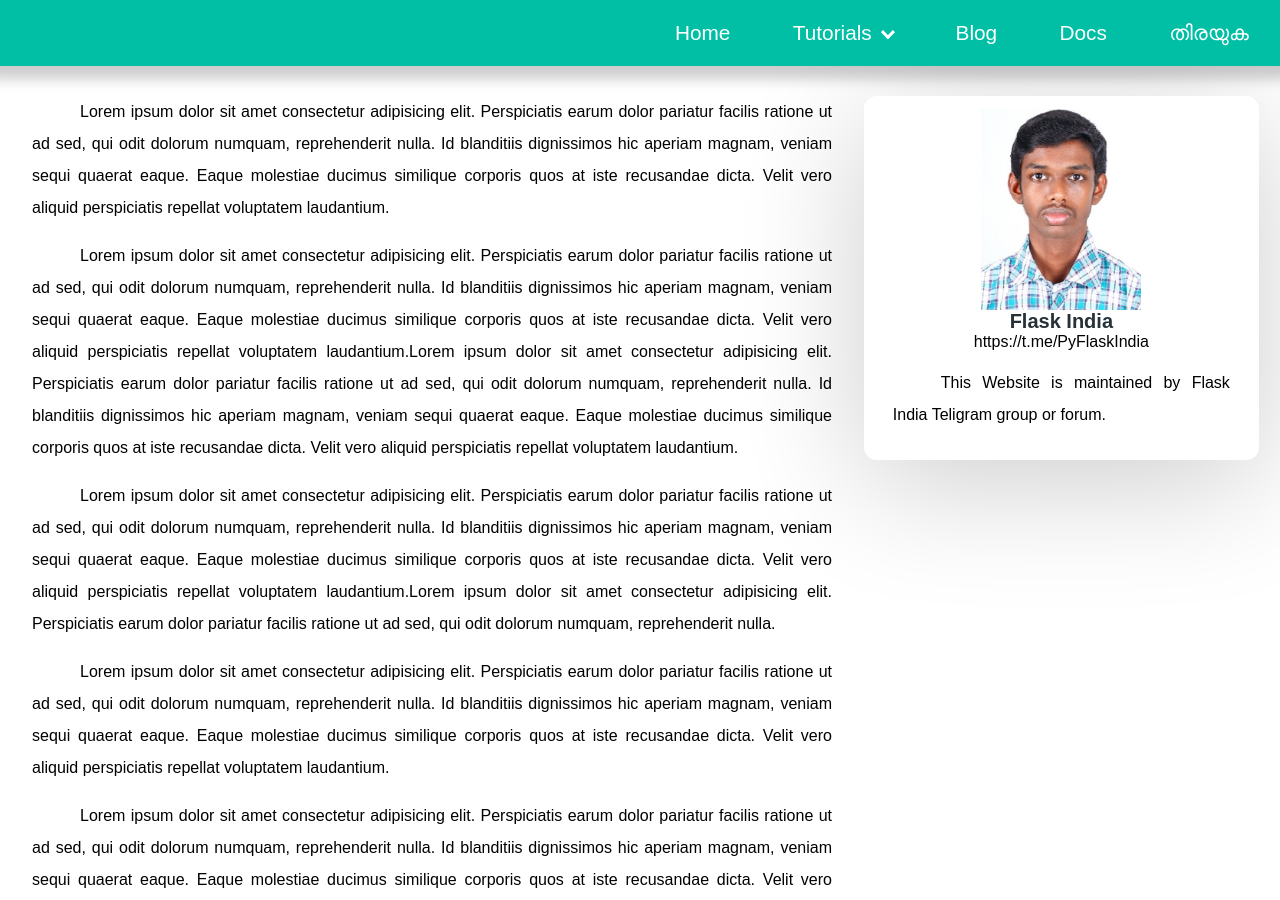
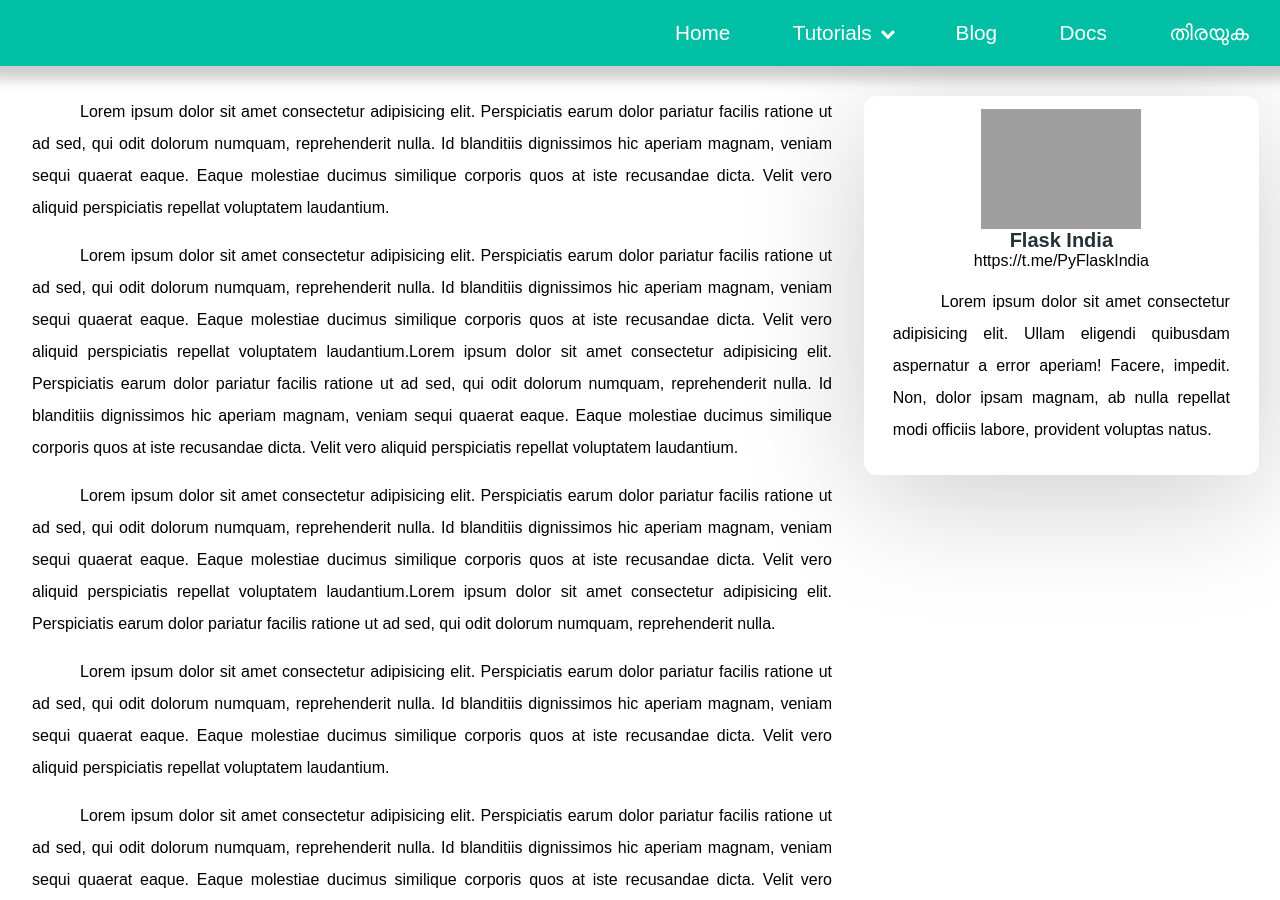
Before and after one commit to flask-india/flask-india.github.io, a Jekyll site: the page built from index.markdown, in a window 1280 px wide and 900 px high. Built offline with Jekyll 4.4.1, drawn with Linux system fonts in a browser that asks for light colours; some web fonts are replaced.

Commit message:
Update about_us.html

```diff
--- a/_includes/about_us.html
+++ b/_includes/about_us.html
@@ -2,14 +2,14 @@
     <div class="author_card flex-right">
         <div class="author_info">
             <div class="author_img">
-                <img src="{{ site.url }}{{ site.baseurl }}/static/img/arun1.jpg" alt="author">
+                <img src="{{ site.url }}{{ site.baseurl }}/static/img/flaskIndia.jpg" alt="author">
                 <h2 class="author_name h3  center">Flask India</h2>
                     <span>https://t.me/PyFlaskIndia</span>
             </div>
         </div>
         <div class="about_author">
             <p>
-                This Website is maintained by Flask India Teligram group or forum.
+                Lorem ipsum dolor sit amet consectetur adipisicing elit. Ullam eligendi quibusdam aspernatur a error aperiam! Facere, impedit. Non, dolor ipsam magnam, ab nulla repellat modi officiis labore, provident voluptas natus.
             </p>
         </div>
     </div>
```
